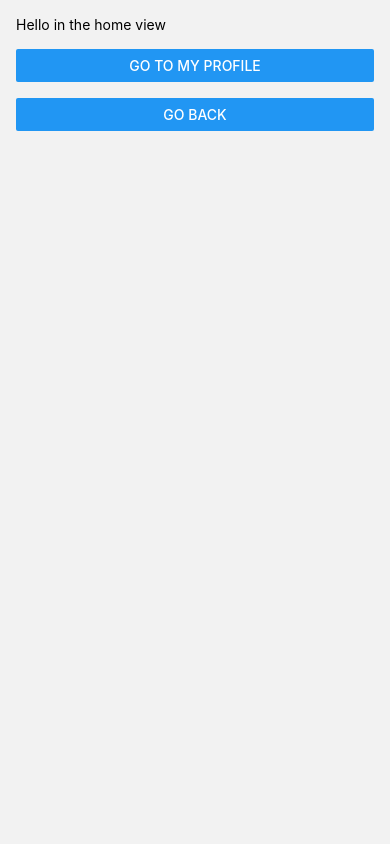
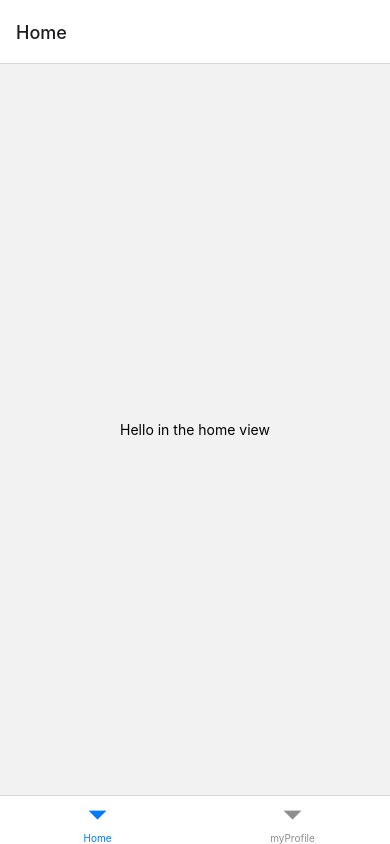
Before and after one commit to alawllm/travel-rn, a React Native app: screen / in a window 390 px wide. Built offline with nearby package versions, Linux system fonts and the light colour scheme.

Commit message:
feat: basic bottom navigation

```diff
--- a/App.js
+++ b/App.js
@@ -1,13 +1,13 @@
 import { SafeAreaProvider } from "react-native-safe-area-context";
 import { NavigationContainer } from "@react-navigation/native";
-import { RootStackNavigator } from "./src/navigators";
+import { MyTabs } from "./src/navigators";
 
 export default function App() {
   return (
-      <NavigationContainer>
-        <SafeAreaProvider>
-          <RootStackNavigator />
-        </SafeAreaProvider>
-      </NavigationContainer>
+    <NavigationContainer>
+      <SafeAreaProvider>
+        <MyTabs />
+      </SafeAreaProvider>
+    </NavigationContainer>
   );
 }
--- a/package.json
+++ b/package.json
@@ -10,6 +10,7 @@
   },
   "dependencies": {
     "@react-native-community/masked-view": "^0.1.11",
+    "@react-navigation/bottom-tabs": "^6.5.20",
     "@react-navigation/native": "^6.1.17",
     "@react-navigation/native-stack": "^6.9.26",
     "expo": "~51.0.11",
--- /dev/null
+++ b/src/navigators/BottomTabNavigator.js
@@ -0,0 +1,26 @@
+import { createBottomTabNavigator } from "@react-navigation/bottom-tabs";
+import { Route } from "../shared/constants";
+import { MyProfileScreen, HomeScreen } from "../screens";
+
+const Tab = createBottomTabNavigator();
+
+export const MyTabs = () => {
+  return (
+    <Tab.Navigator initialRouteName={Route.HOME}>
+      <Tab.Screen
+        name={Route.HOME}
+        component={HomeScreen}
+        screenOptions={{
+          headerShown: false,
+        }}
+      />
+      <Tab.Screen
+        name={Route.MYPROFILE}
+        component={MyProfileScreen}
+        screenOptions={{
+          headerShown: false,
+        }}
+      />
+    </Tab.Navigator>
+  );
+};
--- a/src/navigators/RootStackNavigator.js
+++ /dev/null
@@ -1,28 +0,0 @@
-import { createNativeStackNavigator } from "@react-navigation/native-stack";
-import { Route } from "../shared/constants";
-
-import { MyProfileScreen, HomeScreen } from "../screens";
-
-const RootStack = createNativeStackNavigator();
-
-export const RootStackNavigator = () => {
-  return (
-    // navigation prop passed to every screen defined in the navigation
-    <RootStack.Navigator initialRouteName={Route.HOME}>
-      <RootStack.Screen
-        name={Route.HOME}
-        component={HomeScreen}
-        options={{
-          headerShown: false,
-        }}
-      />
-      <RootStack.Screen
-        name={Route.MYPROFILE}
-        component={MyProfileScreen}
-        options={{
-          headerShown: false,
-        }}
-      />
-    </RootStack.Navigator>
-  );
-};
--- a/src/navigators/index.js
+++ b/src/navigators/index.js
@@ -1 +1 @@
-export * from './RootStackNavigator'
+export * from './BottomTabNavigator'
--- a/src/screens/home/Home.js
+++ b/src/screens/home/Home.js
@@ -1,22 +1,19 @@
 import { SafeAreaView } from "react-native-safe-area-context";
-import { Text, Button, StyleSheet } from "react-native";
+import { Text, StyleSheet } from "react-native";
 
-export const HomeScreen = ({ navigation }) => {
+export const HomeScreen = () => {
   return (
     <SafeAreaView style={styles.container}>
       <Text>Hello in the home view</Text>
-      <Button
-        title="Go to my profile"
-        onPress={() => navigation.navigate("myProfile")}
-      />
-      <Button title="Go back" onPress={() => navigation.goBack()} />
     </SafeAreaView>
   );
 };
 
 const styles = StyleSheet.create({
   container: {
-    gap: 16,
+    flex: 1,
+    justifyContent: "center",
+    alignItems: "center",
     padding: 16,
   },
 });
--- a/src/screens/myProfile/myProfile.js
+++ b/src/screens/myProfile/myProfile.js
@@ -1,19 +1,19 @@
 import { SafeAreaView } from "react-native-safe-area-context";
-import { Text, Button, StyleSheet } from "react-native";
+import { Text, StyleSheet } from "react-native";
 
-export const MyProfileScreen = ({ navigation }) => {
+export const MyProfileScreen = () => {
   return (
     <SafeAreaView style={styles.container}>
-      <Text>Here is my profile</Text>
-      <Button title="Home" onPress={() => navigation.navigate("Home")} />
-      <Button title="Go back" onPress={() => navigation.goBack()} />
+      <Text>Here is your profile</Text>
     </SafeAreaView>
   );
 };
 
 const styles = StyleSheet.create({
   container: {
-    gap: 16,
+    flex: 1,
+    justifyContent: "center",
+    alignItems: "center",
     padding: 16,
   },
 });
```
Also changed, not shown: 1 other file (tests, documents, lock files or other folders).
